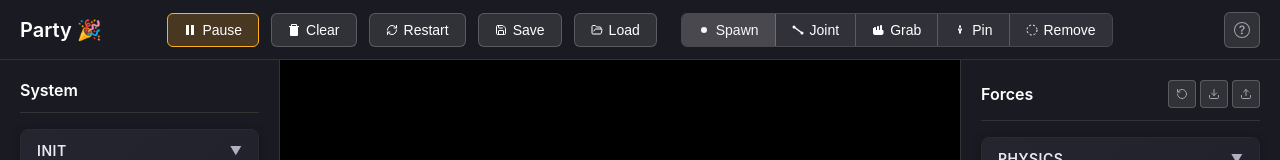
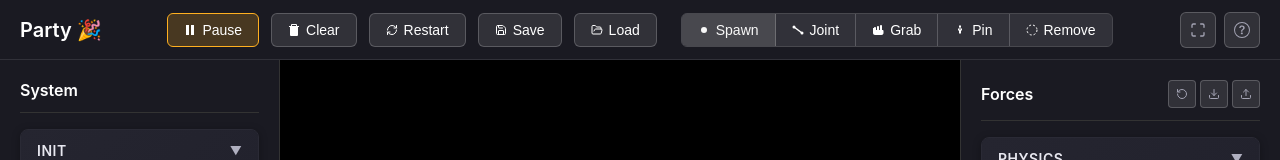
Before and after one commit to cazala/party, a React (Vite) app in the folder packages/playground/: page / in a window 1280 px wide. Shown: the top 160 px of the page. Built offline with nearby package versions, Linux system fonts and the light colour scheme.

Commit message:
fullscreen

```diff
--- a/packages/playground/src/App.tsx
+++ b/packages/playground/src/App.tsx
@@ -1,6 +1,7 @@
 import { usePlayground } from "./hooks/usePlayground";
 import { useWindowSize } from "./hooks/useWindowSize";
 import { useToolMode } from "./hooks/useToolMode";
+import { useFullscreen } from "./hooks/useFullscreen";
 import { useEffect, useRef, useState } from "react";
 import { SystemControls, SystemControlsRef } from "./components/SystemControls";
 import { ForcesControls } from "./components/ForcesControls";
@@ -8,6 +9,7 @@ import { TopBar } from "./components/TopBar";
 import { HelpModal } from "./components/HelpModal";
 import { SaveSessionModal } from "./components/modals/SaveSessionModal";
 import { LoadSessionModal } from "./components/modals/LoadSessionModal";
+import { applyCameraSettings } from "./utils/sceneBounds";
 import "./styles/index.css";
 import "./components/Controls.css";
 import "./components/TopBar.css";
@@ -48,6 +50,10 @@ function App() {
     setSpawnConfig,
     currentlyGrabbedParticle,
   } = usePlayground(canvasRef, toolMode);
+
+  const { isFullscreen, toggleFullscreen } = useFullscreen({
+    onToggle: resetParticles,
+  });
   const size = useWindowSize();
 
   useEffect(() => {
@@ -65,8 +71,10 @@ function App() {
     )
       return;
     system.setSize(
-      size.width - LEFT_SIDEBAR_WIDTH - RIGHT_SIDEBAR_WIDTH,
-      size.height - TOPBAR_HEIGHT
+      isFullscreen
+        ? size.width
+        : size.width - LEFT_SIDEBAR_WIDTH - RIGHT_SIDEBAR_WIDTH,
+      isFullscreen ? size.height : size.height - TOPBAR_HEIGHT
     );
   }, [
     system,
@@ -80,6 +88,7 @@ function App() {
     joints,
     renderer,
     size,
+    isFullscreen,
   ]);
 
   useEffect(() => {
@@ -115,9 +124,24 @@ function App() {
         onLoad={() => setIsLoadModalOpen(true)}
         toolMode={toolMode}
         onToolModeChange={setToolMode}
+        onToggleFullscreen={toggleFullscreen}
+        style={{
+          display: isFullscreen ? "none" : "block",
+        }}
       />
-      <div className="app-content">
-        <div className="left-sidebar">
+      <div
+        className="app-content"
+        style={{
+          marginTop: isFullscreen ? "0" : "60px",
+          height: isFullscreen ? "100vh" : "calc(100vh - 60px)",
+        }}
+      >
+        <div
+          className="left-sidebar"
+          style={{
+            display: isFullscreen ? "none" : "block",
+          }}
+        >
           <SystemControls
             ref={systemControlsRef}
             system={system}
@@ -170,11 +194,20 @@ function App() {
                 ? `grab-tool${!!currentlyGrabbedParticle ? " grabbing" : ""}`
                 : ""
             }
-            width={size.width - LEFT_SIDEBAR_WIDTH - RIGHT_SIDEBAR_WIDTH}
-            height={size.height - TOPBAR_HEIGHT}
+            width={
+              isFullscreen
+                ? size.width
+                : size.width - LEFT_SIDEBAR_WIDTH - RIGHT_SIDEBAR_WIDTH
+            }
+            height={isFullscreen ? size.height : size.height - TOPBAR_HEIGHT}
           />
         </div>
-        <div className="right-sidebar">
+        <div
+          className="right-sidebar"
+          style={{
+            display: isFullscreen ? "none" : "block",
+          }}
+        >
           <ForcesControls
             system={system}
             physics={physics}
--- a/packages/playground/src/components/TopBar.css
+++ b/packages/playground/src/components/TopBar.css
@@ -110,7 +110,8 @@
   border: 1px solid rgba(255, 255, 255, 0.2);
 }
 
-.topbar-right .help-button {
+.topbar-right .help-button,
+.topbar-right .fullscreen-button {
   display: flex;
   align-items: center;
   justify-content: center;
@@ -124,6 +125,7 @@
   color: var(--color-text-secondary);
   border: 1px solid rgba(255, 255, 255, 0.2);
   outline: none;
+  margin-left: 8px;
 }
 
 .play-pause-button:hover,
@@ -135,7 +137,8 @@
   border-color: rgba(255, 255, 255, 0.3);
 }
 
-.topbar-right .help-button:hover {
+.topbar-right .help-button:hover,
+.topbar-right .fullscreen-button:hover {
   background: rgba(255, 255, 255, 0.2);
   border-color: rgba(255, 255, 255, 0.3);
   color: var(--color-text-primary);
@@ -197,12 +200,14 @@
     margin-left: 12px;
   }
 
-  .topbar-right .help-button {
+  .topbar-right .help-button,
+  .topbar-right .fullscreen-button {
     width: 32px;
     height: 32px;
   }
 
-  .topbar-right .help-button svg {
+  .topbar-right .help-button svg,
+  .topbar-right .fullscreen-button svg {
     width: 14px;
     height: 14px;
   }
--- a/packages/playground/src/components/TopBar.tsx
+++ b/packages/playground/src/components/TopBar.tsx
@@ -1,5 +1,5 @@
 import { useState, useEffect } from "react";
-import { RefreshCw, Save, FolderOpen } from "lucide-react";
+import { RefreshCw, Save, FolderOpen, Maximize } from "lucide-react";
 import { System } from "@cazala/party";
 import { ToolMode } from "../hooks/useToolMode";
 
@@ -14,6 +14,8 @@ interface TopBarProps {
   onLoad?: () => void;
   toolMode?: ToolMode;
   onToolModeChange?: (mode: ToolMode) => void;
+  onToggleFullscreen?: () => void;
+  style?: React.CSSProperties;
 }
 
 export function TopBar({
@@ -27,6 +29,8 @@ export function TopBar({
   onLoad,
   toolMode = "spawn",
   onToolModeChange,
+  onToggleFullscreen,
+  style,
 }: TopBarProps) {
   const [isPlaying, setIsPlaying] = useState(true);
 
@@ -97,7 +101,7 @@ export function TopBar({
   };
 
   return (
-    <div className="top-bar">
+    <div className="top-bar" style={style}>
       <div className="top-bar-content">
         <div className="title">
           <h1>Party 🎉</h1>
@@ -257,6 +261,16 @@ export function TopBar({
           </div>
         )}
         <div className="topbar-right">
+          {onToggleFullscreen && (
+            <button
+              onClick={onToggleFullscreen}
+              className="fullscreen-button"
+              title="Toggle fullscreen"
+              aria-label="Toggle fullscreen"
+            >
+              <Maximize width="16" height="16" />
+            </button>
+          )}
           {onShowHotkeys && (
             <button
               onClick={onShowHotkeys}
--- /dev/null
+++ b/packages/playground/src/hooks/useFullscreen.ts
@@ -0,0 +1,64 @@
+import { useState, useEffect } from "react";
+
+interface UseFullscreenOptions {
+  onToggle?: () => void;
+}
+
+export const useFullscreen = (options: UseFullscreenOptions = {}) => {
+  const [isFullscreen, setIsFullscreen] = useState(false);
+  const { onToggle } = options;
+
+  const toggleFullscreen = async () => {
+    const newFullscreenState = !isFullscreen;
+
+    // Handle browser fullscreen API
+    if (newFullscreenState) {
+      try {
+        await document.documentElement.requestFullscreen();
+      } catch (error) {
+        console.warn("Failed to enter browser fullscreen:", error);
+      }
+    } else {
+      try {
+        if (document.fullscreenElement) {
+          await document.exitFullscreen();
+        }
+      } catch (error) {
+        console.warn("Failed to exit browser fullscreen:", error);
+      }
+    }
+
+    setIsFullscreen(newFullscreenState);
+
+    // Call the callback after a short delay to allow for canvas resize
+    if (onToggle) {
+      setTimeout(() => {
+        onToggle();
+      }, 100);
+    }
+  };
+
+  // Handle browser fullscreen changes (e.g., user presses Escape)
+  useEffect(() => {
+    const handleFullscreenChange = () => {
+      const isInBrowserFullscreen = !!document.fullscreenElement;
+      if (!isInBrowserFullscreen && isFullscreen) {
+        setIsFullscreen(false);
+        if (onToggle) {
+          setTimeout(() => {
+            onToggle();
+          }, 100);
+        }
+      }
+    };
+
+    document.addEventListener("fullscreenchange", handleFullscreenChange);
+    return () =>
+      document.removeEventListener("fullscreenchange", handleFullscreenChange);
+  }, [isFullscreen, onToggle]);
+
+  return {
+    isFullscreen,
+    toggleFullscreen,
+  };
+};
```
